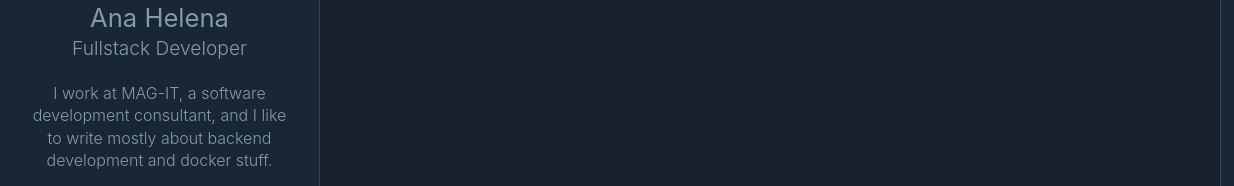
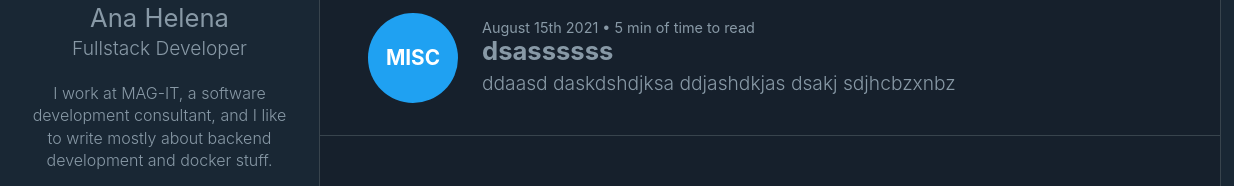
Before and after one commit to anahelenasilva/iamanahelena-blog, a Gatsby site: page / in a window 1280 px wide. Shown: the part 35-221 px from the top of the page, 0-1234 px from the left. Built offline with nearby package versions, Linux system fonts and the light colour scheme; Gatsby itself is replaced by a stand-in of ours.

Commit message:
Postitem

```diff
--- /dev/null
+++ b/src/components/PostItem/index.js
@@ -0,0 +1,34 @@
+
+import React from "react"
+import PropTypes from "prop-types"
+
+import * as S from "./styled"
+
+const PostItem = ({ slug, background, category, date, timeToRead, title, description }) => (
+    <S.PostItemLink to={slug}>
+        <S.PostItemWrapper>
+            <S.PostItemTag background={background}>{category}</S.PostItemTag>
+            <S.PostItemInfo>
+                <S.PostItemDate>{date} • {timeToRead} min of time to read</S.PostItemDate>
+                <S.PostItemTitle>
+                    {title}
+                </S.PostItemTitle>
+                <S.PostItemDescription>
+                    {description}
+                </S.PostItemDescription>
+            </S.PostItemInfo>
+        </S.PostItemWrapper>
+    </S.PostItemLink>
+)
+
+PostItem.propTypes = {
+    slug: PropTypes.string.isRequired,
+    background: PropTypes.string,
+    category: PropTypes.string.isRequired,
+    date: PropTypes.string.isRequired,
+    timeToRead: PropTypes.string.isRequired,
+    title: PropTypes.string.isRequired,
+    description: PropTypes.string.isRequired
+}
+
+export default PostItem
--- /dev/null
+++ b/src/components/PostItem/styled.js
@@ -0,0 +1,55 @@
+import styled from "styled-components"
+import { Link } from "gatsby"
+
+export const PostItemLink = styled(Link)`
+  color: #8899a6;
+  display: flex;
+  text-decoration: none;
+  &:hover {
+    color: #1fa1f2;
+  }
+`
+
+export const PostItemWrapper = styled.section`
+  align-items: center;
+  border-bottom: 1px solid #38444d;
+  display: flex;
+  padding: 2rem 3rem;
+  width: 100%;
+`
+
+export const PostItemTag = styled.div`
+  align-items: center;
+  background: ${props => props.background ? props.background : "#1fa1f2"};
+  border-radius: 50%;
+  color: #fff;
+  display: flex;
+  font-size: 1.3rem;
+  font-weight: 700;
+  justify-content: center;
+  min-height: 90px;
+  min-width: 90px;
+  text-transform: uppercase;
+`
+
+export const PostItemInfo = styled.div`
+  display: flex;
+  flex-direction: column;
+  margin-left: 1.5rem;
+`
+
+export const PostItemDate = styled.time`
+  font-size: 0.9rem;
+`
+
+export const PostItemTitle = styled.h1`
+  font-size: 1.6rem;
+  font-weight: 700;
+  margin: 0.2rem 0 0.5rem;
+`
+
+export const PostItemDescription = styled.p`
+  font-size: 1.2rem;
+  font-weight: 300;
+  line-height: 1.2;
+`
--- a/src/pages/index.js
+++ b/src/pages/index.js
@@ -2,11 +2,20 @@ import * as React from "react"
 
 import Layout from "../components/Layout"
 import Seo from "../components/seo"
+import PostItem from "../components/PostItem"
 
 const IndexPage = () => (
   <Layout>
     <Seo title="Home" />
     <h1>Home</h1>
+    <PostItem
+      category="misc"
+      date="August 15th 2021"
+      description="ddaasd daskdshdjksa ddjashdkjas dsakj sdjhcbzxnbz"
+      title="dsassssss"
+      slug="/about/"
+      timeToRead="5"
+    />
   </Layout >
 )
 
```
